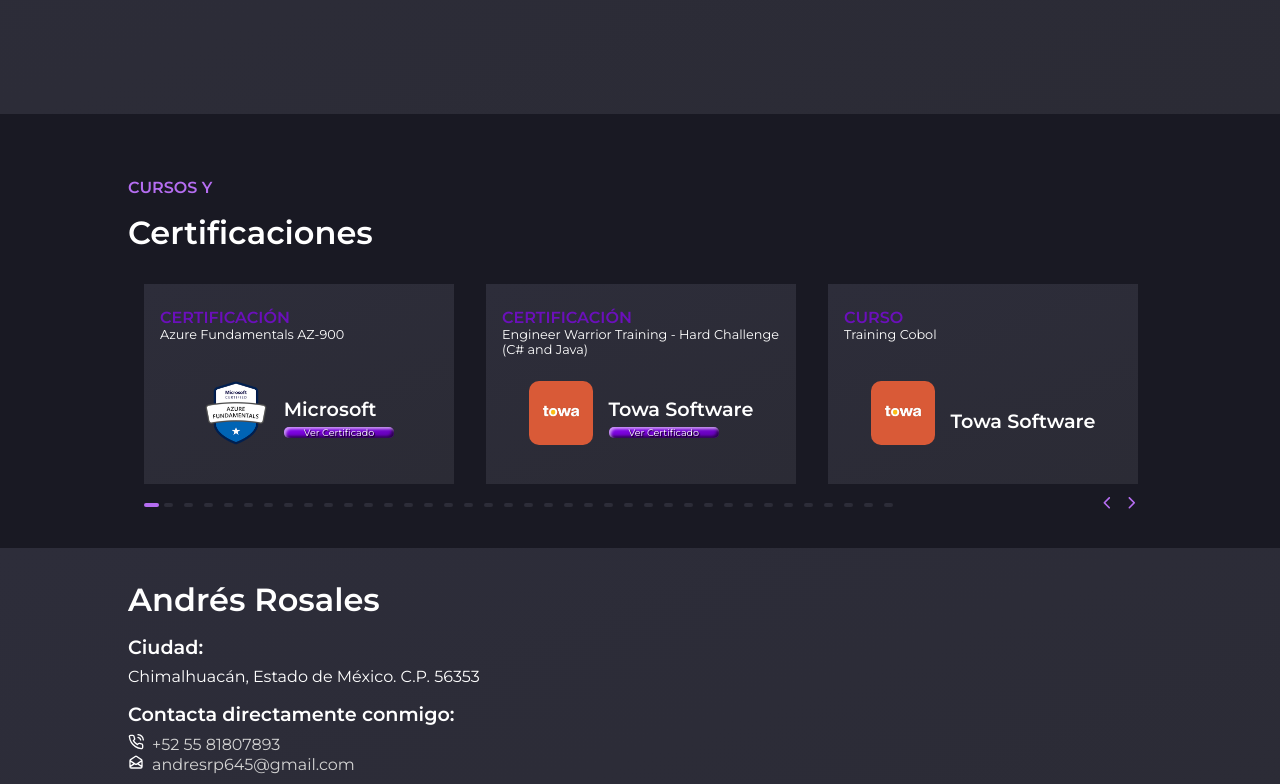
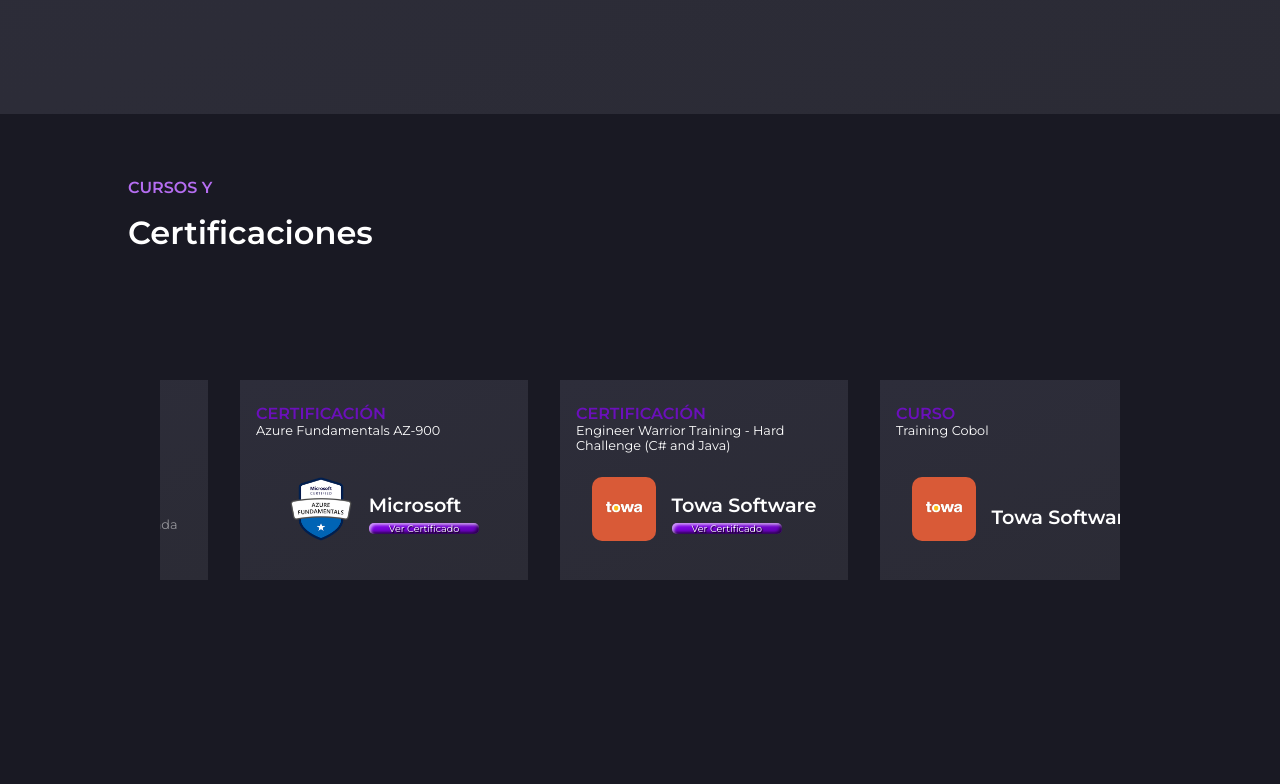
Before and after one commit to AndresRP645/arp-portfolio, a React (Create React App) app: page / in a window 1280 px wide. Shown: the part 1685-2469 px from the top of the page. Built offline with nearby package versions, Linux system fonts and the light colour scheme; the HTML template or start-up script is replaced by a standard one.

Commit message:
cambios esteticos

```diff
--- a/src/components/Courses/Courses.jsx
+++ b/src/components/Courses/Courses.jsx
@@ -57,13 +57,13 @@ const Container = styled.div`
   .slick-list,
   .slick-slider,
   .slick-track {
-    padding: 0;
+    padding: 2rem;
   }
 
   .slick-dots {
     text-align: left;
     margin-left: 1rem;
-    margin-top: 2rem;
+    padding: 2rem;
   }
 
   .slick-dots li button:before {
```
